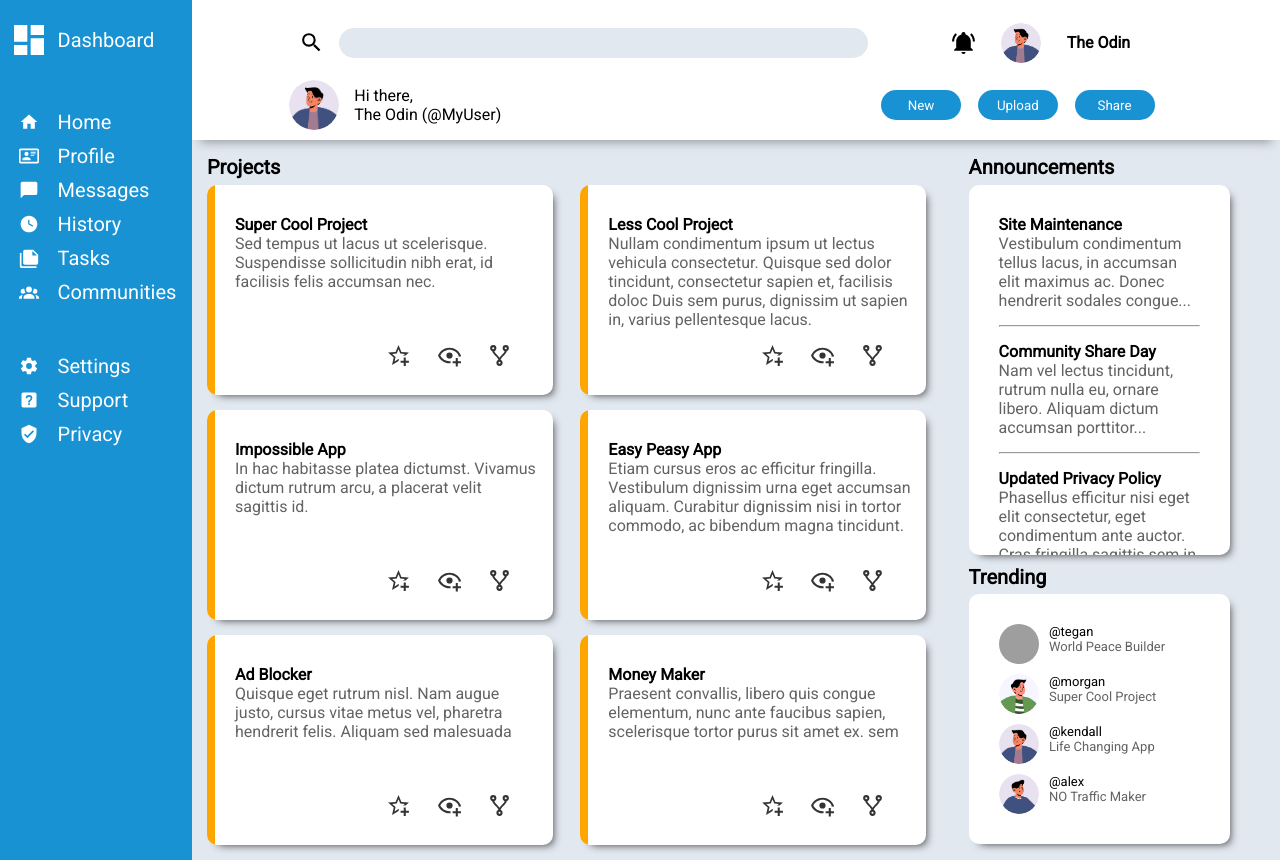
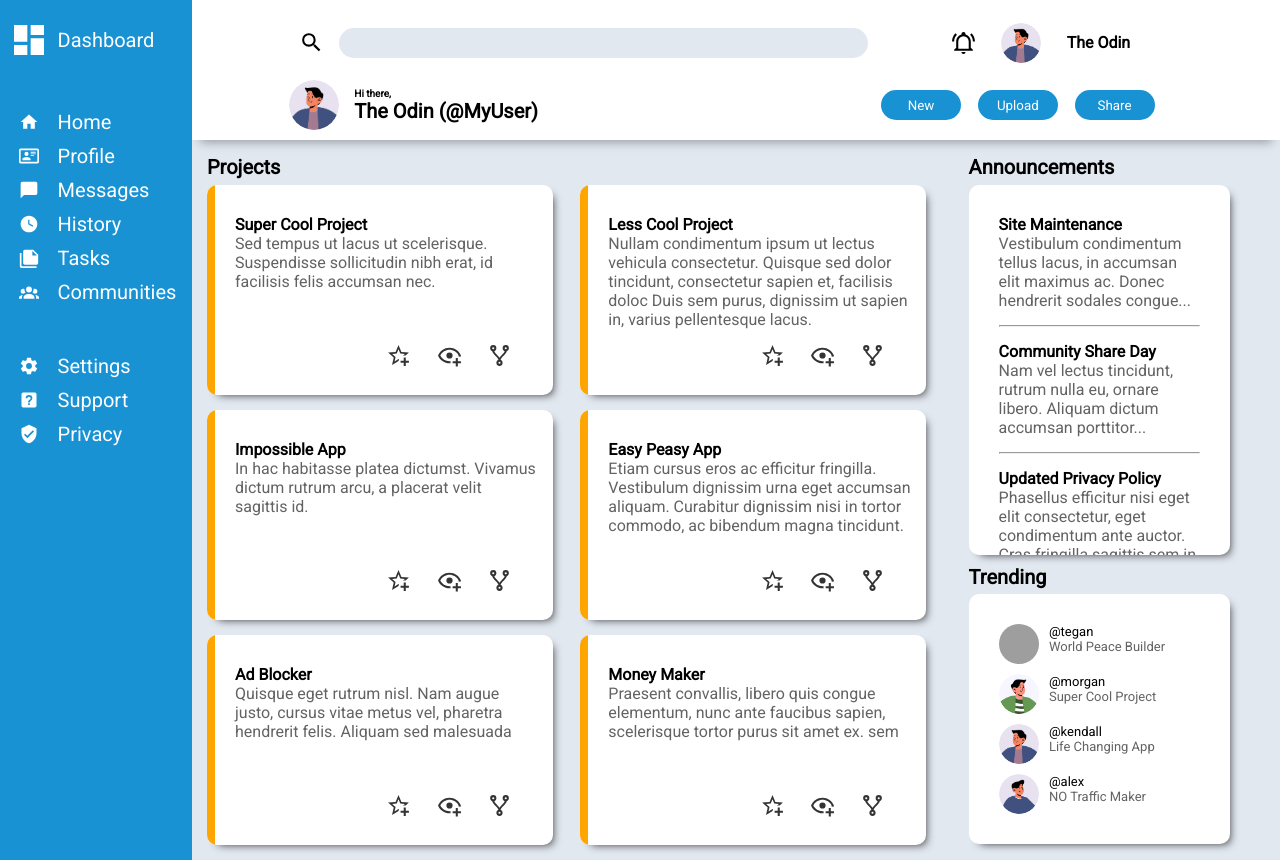
Before and after one commit to ChristoferLv/top-admin-dashboard, a plain HTML site: page index.html in a window 1280 px wide. Drawn offline with Linux system fonts and the light colour scheme; grey boxes are pictures that could not be loaded.

Commit message:
Adjust user info text style and change notification icon

```diff
--- a/index.html
+++ b/index.html
@@ -19,11 +19,7 @@
                         d="M9.5,3A6.5,6.5 0 0,1 16,9.5C16,11.11 15.41,12.59 14.44,13.73L14.71,14H15.5L20.5,19L19,20.5L14,15.5V14.71L13.73,14.44C12.59,15.41 11.11,16 9.5,16A6.5,6.5 0 0,1 3,9.5A6.5,6.5 0 0,1 9.5,3M9.5,5C7,5 5,7 5,9.5C5,12 7,14 9.5,14C12,14 14,12 14,9.5C14,7 12,5 9.5,5Z" />
                 </svg>
                 <div class="searchbar"></div>
-                <svg xmlns="http://www.w3.org/2000/svg" viewBox="0 0 24 24">
-                    <title>bell-ring</title>
-                    <path
-                        d="M21,19V20H3V19L5,17V11C5,7.9 7.03,5.17 10,4.29C10,4.19 10,4.1 10,4A2,2 0 0,1 12,2A2,2 0 0,1 14,4C14,4.1 14,4.19 14,4.29C16.97,5.17 19,7.9 19,11V17L21,19M14,21A2,2 0 0,1 12,23A2,2 0 0,1 10,21M19.75,3.19L18.33,4.61C20.04,6.3 21,8.6 21,11H23C23,8.07 21.84,5.25 19.75,3.19M1,11H3C3,8.6 3.96,6.3 5.67,4.61L4.25,3.19C2.16,5.25 1,8.07 1,11Z" />
-                </svg>
+                <svg xmlns="http://www.w3.org/2000/svg" viewBox="0 0 24 24"><title>bell-ring-outline</title><path d="M10,21H14A2,2 0 0,1 12,23A2,2 0 0,1 10,21M21,19V20H3V19L5,17V11C5,7.9 7.03,5.17 10,4.29C10,4.19 10,4.1 10,4A2,2 0 0,1 12,2A2,2 0 0,1 14,4C14,4.1 14,4.19 14,4.29C16.97,5.17 19,7.9 19,11V17L21,19M17,11A5,5 0 0,0 12,6A5,5 0 0,0 7,11V18H17V11M19.75,3.19L18.33,4.61C20.04,6.3 21,8.6 21,11H23C23,8.07 21.84,5.25 19.75,3.19M1,11H3C3,8.6 3.96,6.3 5.67,4.61L4.25,3.19C2.16,5.25 1,8.07 1,11Z" /></svg>
                 <div class="userinfo">
                     <div class="avatar"></div>
                     <p class="user-name">The Odin</p>
--- a/style.css
+++ b/style.css
@@ -133,6 +133,16 @@ body {
 
 .userinfo2 {
     margin-left: 15px;
+    font-weight: bold;
+
+}
+
+.userinfo2 p:nth-child(1){
+    font-size: 10px;
+}
+
+.userinfo2 p:nth-child(2){
+    font-size: 20px;
 }
 
 .buttons {
```
